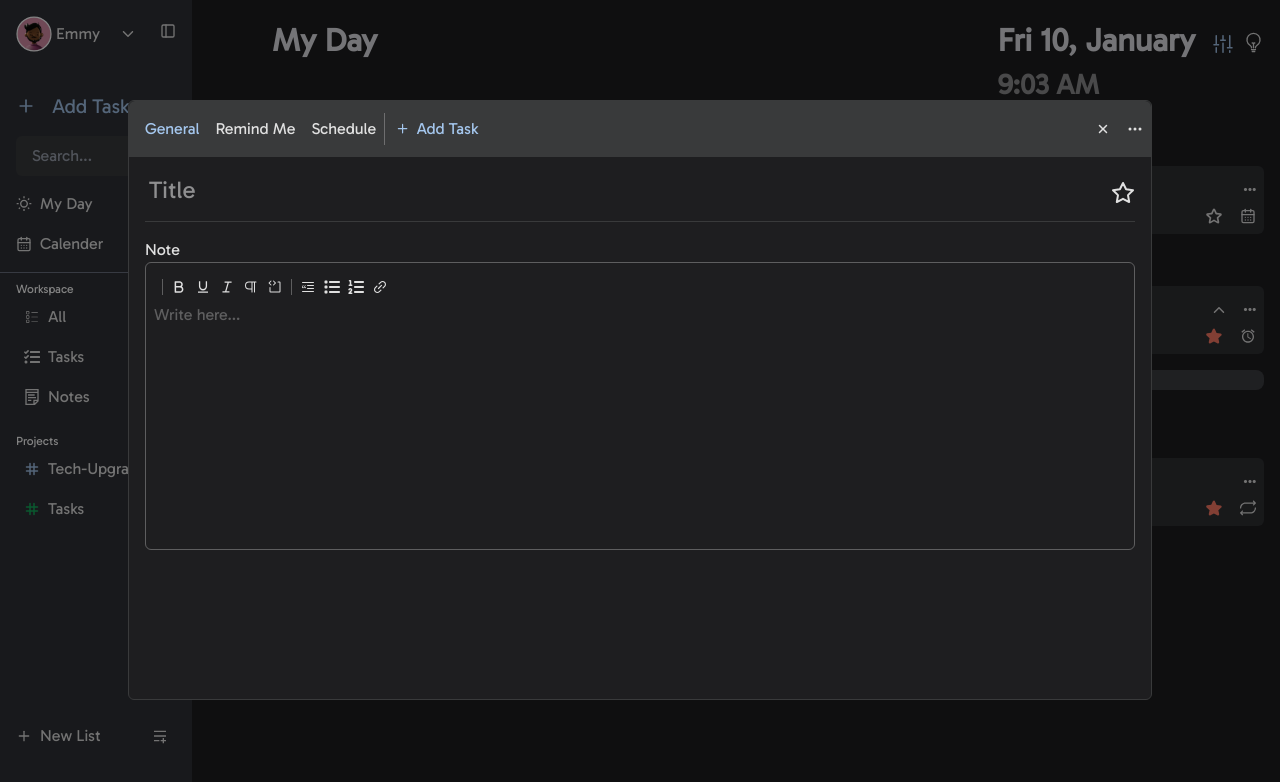
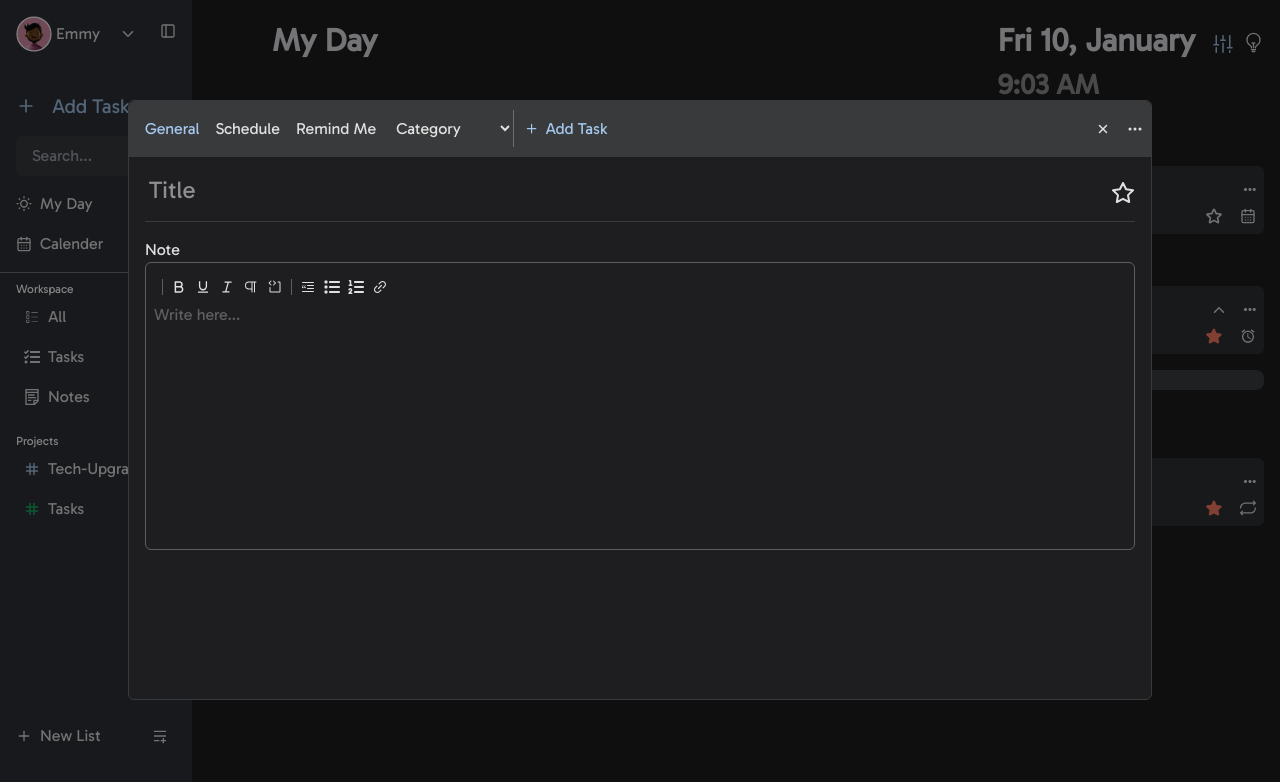
Before and after one commit to Emmynando/note-app, a Next.js app: page / in a window 1280 px wide. Both pictures are taken after a click on the button "New List". Shown: the top 782 px of the page. Built offline with nearby package versions, Linux system fonts and the light colour scheme; a web font is replaced by a local one.

Commit message:
fixing props

```diff
--- /dev/null
+++ b/src/components/Layout/AddTask/Category.tsx
@@ -0,0 +1,18 @@
+export default function Category() {
+  const categories = ["Project", "Appointment", "Tasks", "Notes", "Others"];
+
+  return (
+    <main className="">
+      <select className="font-medium text-[#a4c6ed] p-2" defaultValue="">
+        {categories.map((category) => (
+          <option
+            key={category}
+            value={category}
+            className="bg-[#1e1f21] text-white">
+            {category}
+          </option>
+        ))}
+      </select>
+    </main>
+  );
+}
--- a/src/components/Layout/AddTask/DatePicker.tsx
+++ b/src/components/Layout/AddTask/DatePicker.tsx
@@ -13,16 +13,27 @@ interface DatePickerProps {
   children: ReactNode;
 }
 
-const DatePickerComp = () => {
+interface DatePickerCompProps {
+  onDateChange: (dates: {
+    startDate: Date | null;
+    endDate: Date | null;
+  }) => void;
+}
+
+const DatePickerComp = ({ onDateChange }: DatePickerCompProps) => {
   const selectedDate = new Date();
   const [startDate, setStartDate] = useState<Date | null>(
     setHours(setMinutes(new Date(), 30), 16)
   );
   const [endDate, setEndDate] = useState<Date | null>(null);
+
   const onChange = (dates: [Date | null, Date | null]) => {
     const [start, end] = dates;
     setStartDate(start);
     setEndDate(end);
+
+    // Pass the updated dates to the parent via the callback
+    onDateChange({ startDate: start, endDate: end });
   };
 
   const MyContainer = ({ className, children }: DatePickerProps) => {
--- a/src/components/Layout/AddTask/General/TextEditor.tsx
+++ b/src/components/Layout/AddTask/General/TextEditor.tsx
@@ -19,7 +19,8 @@ import {
 import { PiParagraph, PiCodeBlock } from "react-icons/pi";
 import { BsBlockquoteLeft } from "react-icons/bs";
 import { FaListOl, FaList } from "react-icons/fa6";
-const TextEditor = () => {
+
+const TextEditor = ({ taskbody, setTaskBody }) => {
   const editor = useEditor({
     extensions: [
       // Paragraph,
@@ -27,11 +28,7 @@ const TextEditor = () => {
       Document,
       StarterKit,
       Underline,
-      Paragraph.configure({
-        HTMLAttributes: {
-          class: "my-custom-paragraph",
-        },
-      }),
+
       Link.configure({
         openOnClick: true, // Links open in a new tab
         autolink: true, // Automatically convert URLs to links
@@ -40,7 +37,11 @@ const TextEditor = () => {
         placeholder: "Write here...",
       }),
     ],
-    content: "",
+    content: taskbody,
+    onUpdate: ({ editor }) => {
+      // Send the latest content to the parent component
+      setTaskBody(editor.getHTML());
+    },
   });
 
   if (!editor) return <div>Loading editor...</div>;
--- a/src/components/Layout/AddTask/General/index.tsx
+++ b/src/components/Layout/AddTask/General/index.tsx
@@ -1,21 +1,29 @@
 import { FiStar } from "react-icons/fi";
 import TextEditor from "./TextEditor";
 
-export default function GeneralIndex() {
+export default function GeneralIndex({
+  taskTitle,
+  setTaskTitle,
+  taskbody,
+  setTaskBody,
+}) {
   return (
     <main className="pt-4 px-4 pb-2 ">
       <div className="flex gap-2 items-center w-full pb-2 border-b border-[#393a3b]">
         <input
+          value={taskTitle}
+          onChange={(e) => setTaskTitle(e.target.value)}
           placeholder="Title"
           className="flex-1 bg-inherit py-2 shadow-custom px-1 focus:ring-2 focus:ring-transparent
            outline-none placeholder:text-2xl placeholder:text-fadeWhite"
+          required
         />
 
         <FiStar className="text-[1.5rem]" />
       </div>
       <div className="pt-4">
         <p>Note</p>
-        <TextEditor />
+        <TextEditor taskbody={taskbody} setTaskBody={setTaskBody} />
       </div>
     </main>
   );
--- a/src/components/Layout/AddTask/IndexTask.tsx
+++ b/src/components/Layout/AddTask/IndexTask.tsx
@@ -11,15 +11,54 @@ export default function IndexTask() {
   const [activeComponent, setActiveComponent] = useState<
     "General" | "Schedule" | "Remind"
   >("General");
+  const [category, setCategory] = useState("");
+  const [taskTitle, setTaskTitle] = useState("");
+  const [taskbody, setTaskBody] = useState("");
+  const [selectedRemindDates, setSelectedRemindDates] = useState<{
+    startDate: Date | null;
+    endDate: Date | null;
+  }>({ startDate: null, endDate: null });
+  const [selectedSchedileDates, setSelectedScheduleDates] = useState<{
+    startDate: Date | null;
+    endDate: Date | null;
+  }>({ startDate: null, endDate: null });
+
+  // for handle Reminder
+  const handleRemindDateChange = (dates: {
+    startDate: Date | null;
+    endDate: Date | null;
+  }) => {
+    setSelectedRemindDates(dates);
+  };
+  // for handle schedule
+  const handleScheduleDateChange = (dates: {
+    startDate: Date | null;
+    endDate: Date | null;
+  }) => {
+    setSelectedScheduleDates(dates);
+  };
+  const handleCategoryChange = (selectedCategory: string) => {
+    setCategory(selectedCategory);
+  };
 
   if (!showAddList) return null;
 
   const toggleComponent = (component: "General" | "Schedule" | "Remind") => {
     setActiveComponent(component);
-    console.log(activeComponent);
   };
+
+  async function handleSubmitTask() {
+    const taskData = {
+      title: taskTitle,
+      body: taskbody,
+      reminder: selectedRemindDates.startDate,
+      schedule: selectedSchedileDates,
+      category,
+    };
+    console.log(taskData);
+  }
+
   return (
-    // showAddList && (
     <main
       className="absolute z-50 flex items-center justify-center w-[100%] h-dvh
     top-0 overflow-hidden bg-bgBlur">
@@ -29,12 +68,25 @@ export default function IndexTask() {
           handleRemind={() => toggleComponent("Remind")}
           handleSchedule={() => toggleComponent("Schedule")}
           activeComp={activeComponent}
+          handleAddTask={handleSubmitTask}
+          category={category}
+          onCategoryChange={handleCategoryChange}
         />
-        {activeComponent === "General" && <GeneralIndex />}
-        {activeComponent === "Remind" && <RemindMe />}
-        {activeComponent === "Schedule" && <Schedule />}
+        {activeComponent === "General" && (
+          <GeneralIndex
+            taskTitle={taskTitle}
+            setTaskTitle={setTaskTitle}
+            taskbody={taskbody}
+            setTaskBody={setTaskBody}
+          />
+        )}
+        {activeComponent === "Remind" && (
+          <RemindMe handleDateChange={handleRemindDateChange} />
+        )}
+        {activeComponent === "Schedule" && (
+          <Schedule handleDateChange={handleScheduleDateChange} />
+        )}
       </div>
     </main>
-    // )
   );
 }
--- a/src/components/Layout/AddTask/Remind.tsx
+++ b/src/components/Layout/AddTask/Remind.tsx
@@ -1,5 +1,5 @@
 import DatePickerComp from "./DatePicker";
 
-export default function RemindMe() {
-  return <DatePickerComp />;
+export default function RemindMe({ handleDateChange }) {
+  return <DatePickerComp onDateChange={handleDateChange} />;
 }
--- a/src/components/Layout/AddTask/Schedule.tsx
+++ b/src/components/Layout/AddTask/Schedule.tsx
@@ -1,5 +1,5 @@
 import DatePickerComp from "./DatePicker";
 
-export default function Schedule() {
-  return <DatePickerComp />;
+export default function Schedule({ handleDateChange }) {
+  return <DatePickerComp onDateChange={handleDateChange} />;
 }
--- a/src/components/Layout/AddTask/TaskHeader.tsx
+++ b/src/components/Layout/AddTask/TaskHeader.tsx
@@ -4,15 +4,20 @@ import { BsThreeDots } from "react-icons/bs";
 import { IoIosAdd } from "react-icons/io";
 import { useTask } from "@/store/AddListProvider";
 import clsx from "clsx";
+import Category from "./Category";
+
+const CATEGORIES = ["Project", "Appointment", "Tasks", "Notes", "Others"];
 
 export default function TaskHeader({
   handleGeneral,
   handleRemind,
   handleSchedule,
+  handleAddTask,
   activeComp,
+  category,
+  onCategoryChange,
 }) {
   const { closeAddListModal } = useTask();
-  console.log(activeComp);
   return (
     <main className="flex justify-between items-center bg-[#393a3b] py-2 rounded-t-md px-2">
       <div>
@@ -24,6 +29,15 @@ export default function TaskHeader({
           onClick={() => handleGeneral()}>
           General
         </button>
+
+        <button
+          className={clsx(
+            "font-medium text-[#e0e0e0] p-2",
+            activeComp === "Schedule" && "!text-[#a4c6ed]"
+          )}
+          onClick={() => handleSchedule()}>
+          Schedule
+        </button>
         <button
           className={clsx(
             "font-medium text-[#e0e0e0] p-2",
@@ -32,22 +46,26 @@ export default function TaskHeader({
           onClick={() => handleRemind()}>
           Remind Me
         </button>
+        <select
+          className="bg-inherit font-medium text-[#e0e0e0] [&>*]:bg-[#1e1e20]
+          p-2 outline-none focus:outline-none border-r border-secFade"
+          value={category}
+          onChange={(e) => onCategoryChange(e.target.value)}>
+          <option value="" disabled hidden>
+            Category
+          </option>
+          {CATEGORIES.map((category) => (
+            <option
+              key={category}
+              value={category}
+              className="bg-[#1e1f21] text-[#a4c6ed]">
+              {category}
+            </option>
+          ))}
+        </select>
         <button
-          className={clsx(
-            "font-medium text-[#e0e0e0] px-2 py-1 border-r border-secFade",
-            activeComp === "Schedule" && "!text-[#a4c6ed]"
-          )}
-          onClick={() => handleSchedule()}>
-          Schedule
-        </button>
-        {/* <button
-          className={clsx(
-            "font-medium text-[#e0e0e0] p-2",
-            activeComponent === "Remind" && "!text-[#e0e0e0]"
-          )}>
-          Repeat
-        </button> */}
-        <button className="font-medium text-[#a4c6ed] p-2">
+          className="font-medium text-[#a4c6ed] p-2"
+          onClick={handleAddTask}>
           {" "}
           <IoIosAdd className="inline-flex !text-[1.2rem] mb-[0.2rem]" /> Add
           Task
```
Also changed, not shown: src/store/TaskReduxStore.tsx (+54 -0 lines).
